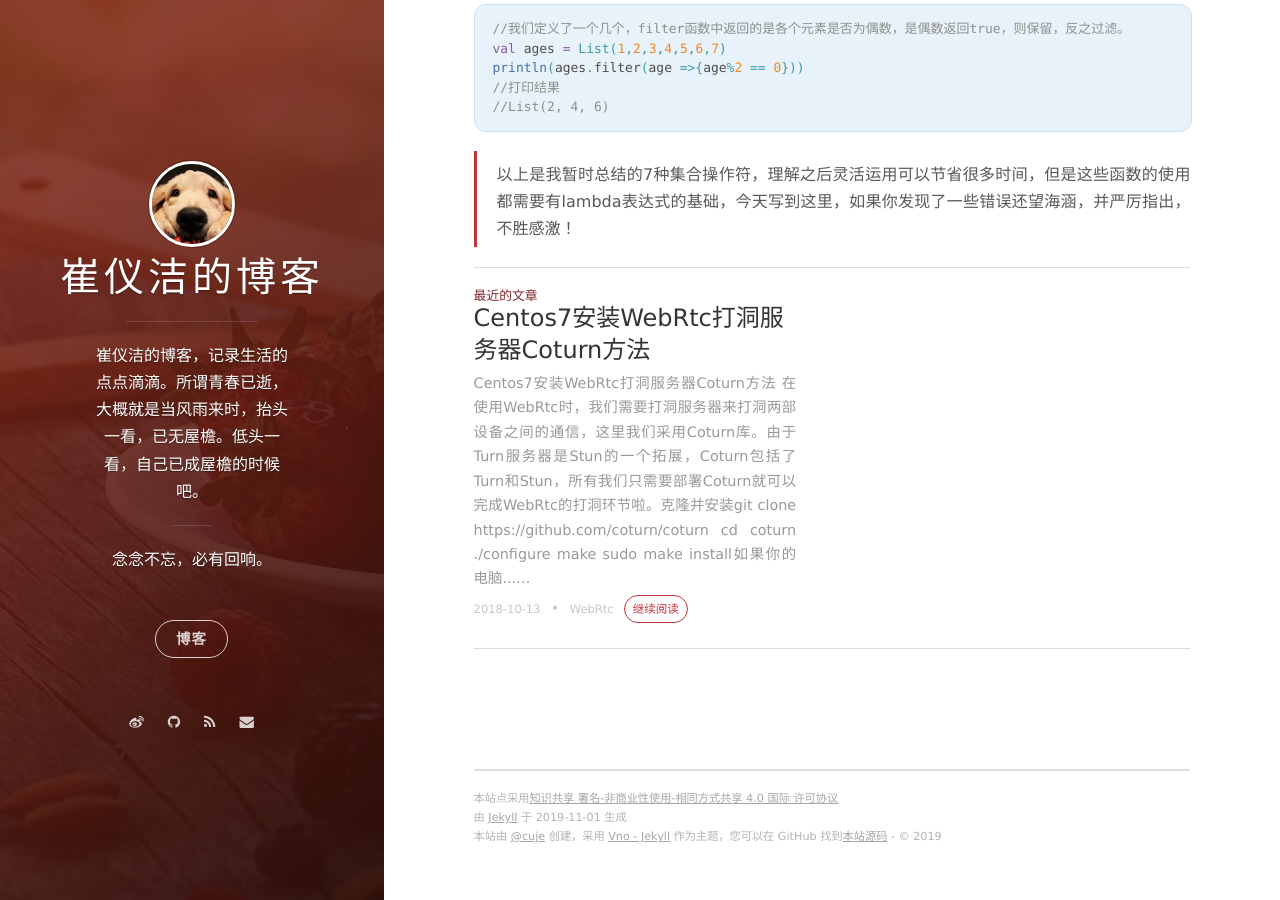
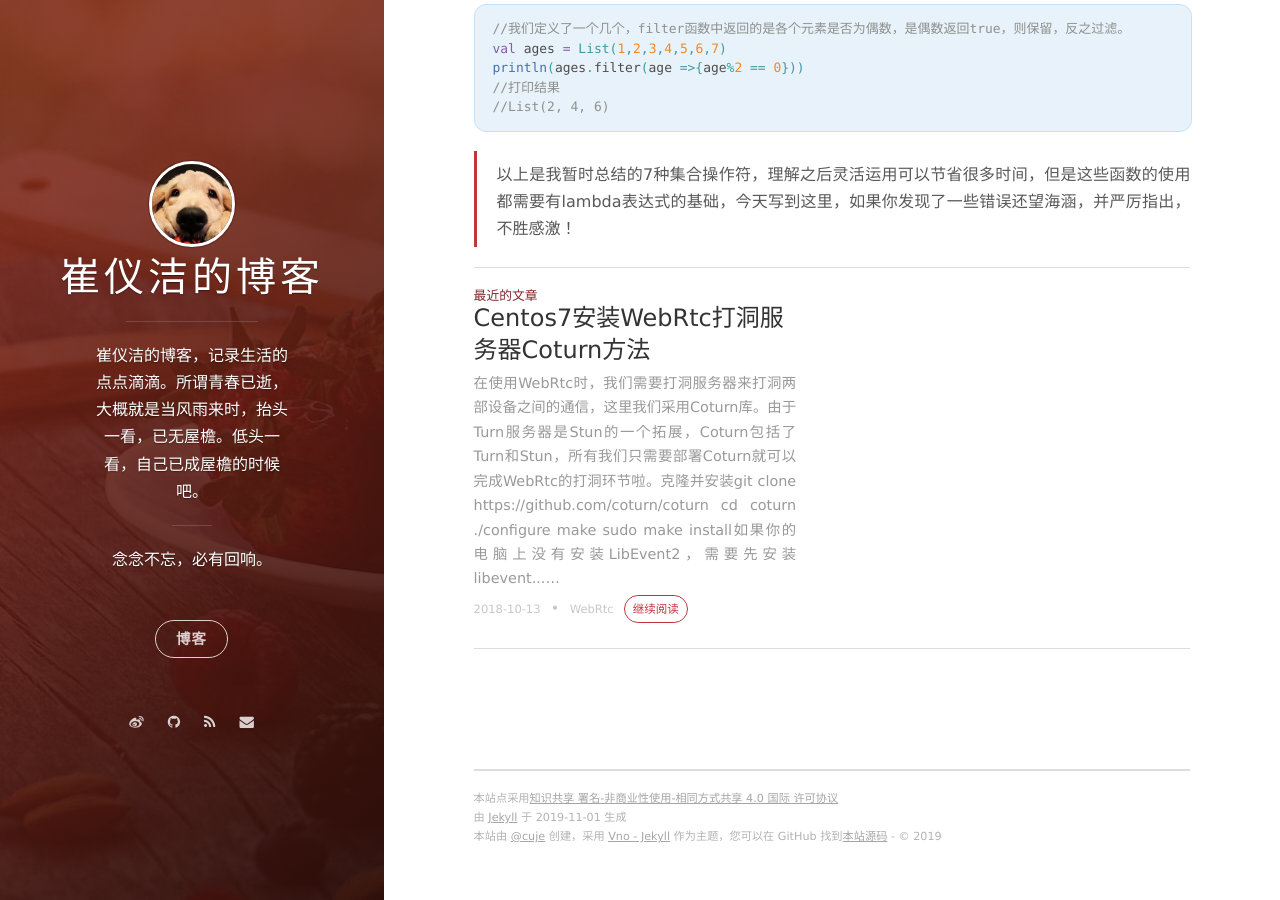
Before and after one commit to AwsomeCui/cc976655.github.io, a Jekyll site: the page built from _posts/2018-10-01-scala-learning.markdown, in a window 1280 px wide and 900 px high, scrolled down 2295 px. Built offline with Jekyll 4.4.1, drawn with Linux system fonts in a browser that asks for light colours; nearby versions of some CDN libraries; comment, search, counter and statistics services are not loaded; some of the changed lines change nothing that is shown; some of the changed text lies outside the part shown.

Commit message:
修复文章错误

```diff
--- a/_posts/2018-10-01-scala-learning.markdown
+++ b/_posts/2018-10-01-scala-learning.markdown
@@ -1,6 +1,6 @@
 ---
 layout: post
-title:  "Scal常用算子学习"
+title:  "Scala常用算子学习"
 date:   2018-10-01 22:21:49
 tags: Scala
 ---
--- a/_posts/2018-10-13-cenos7-install-coturn.markdown
+++ b/_posts/2018-10-13-cenos7-install-coturn.markdown
@@ -4,7 +4,6 @@
 date:   2018-10-13 22:21:49
 tags: WebRtc
 ---
-# Centos7安装WebRtc打洞服务器Coturn方法
 > 在使用WebRtc时，我们需要打洞服务器来打洞两部设备之间的通信，这里我们采用Coturn库。由于Turn服务器是Stun的一个拓展，Coturn包括了Turn和Stun，所有我们只需要部署Coturn就可以完成WebRtc的打洞环节啦。
 
 ## 克隆并安装
```
